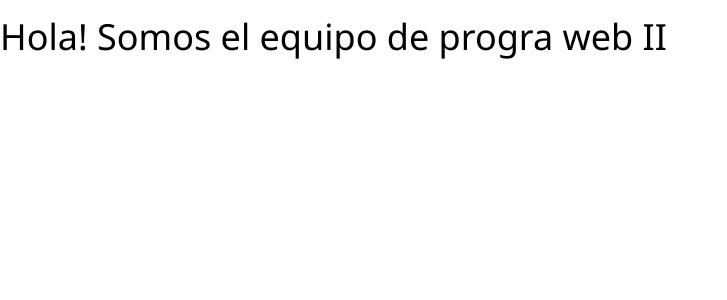
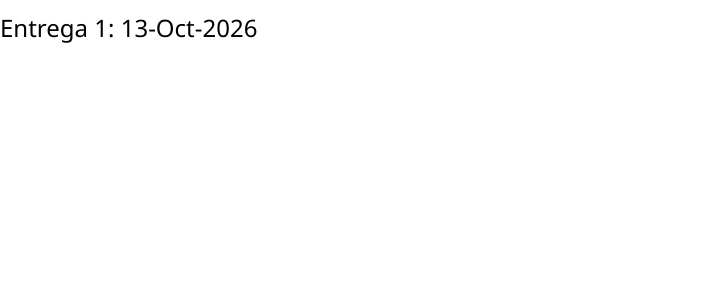
Before and after one commit to miccaeme/PrograWebII2026, a PHP site: page /view/app/view/header.php in a window 1280 px wide. Shown: the top 300 px of the page, without its empty margins (0-727 px from the left). Run offline with PHP 8.4, Linux system fonts and the light colour scheme.

Commit message:
arreglo mensaje

```diff
--- a/app/controller/IntegrantesController.php
+++ b/app/controller/IntegrantesController.php
@@ -13,7 +13,7 @@ class IntegrantesController
     }
 
     public function show(){
-        $data["mensaje"] = "Somos el qrupo Dinamita.";
+        $data["mensaje"] = "¡Hola! Somos los integrantes del equipo:";
         $data["integrantes"] = $this->model->getIntegrantes();
 
          $this->render->renderiza("integrantes", $data);
--- a/app/view/header.php
+++ b/app/view/header.php
@@ -8,7 +8,7 @@
 
 </head>
 <body>
-<h1> Hola! Somos el equipo de progra web II </h1>
+<h3> Entrega 1: 13-Oct-2026 </h3>
 </body>
 
 </html>
--- a/app/view/integrantesView.mustache
+++ b/app/view/integrantesView.mustache
@@ -1,6 +1,6 @@
 <div class="container mt-4">
-    <h1>{{titulo}}</h1>
-    <p>¡Hola! Somos los integrantes del equipo:</p>
+    <h1>{{mensaje}}</h1>
+
 
     <table class="table table-striped">
         <thead>
```
